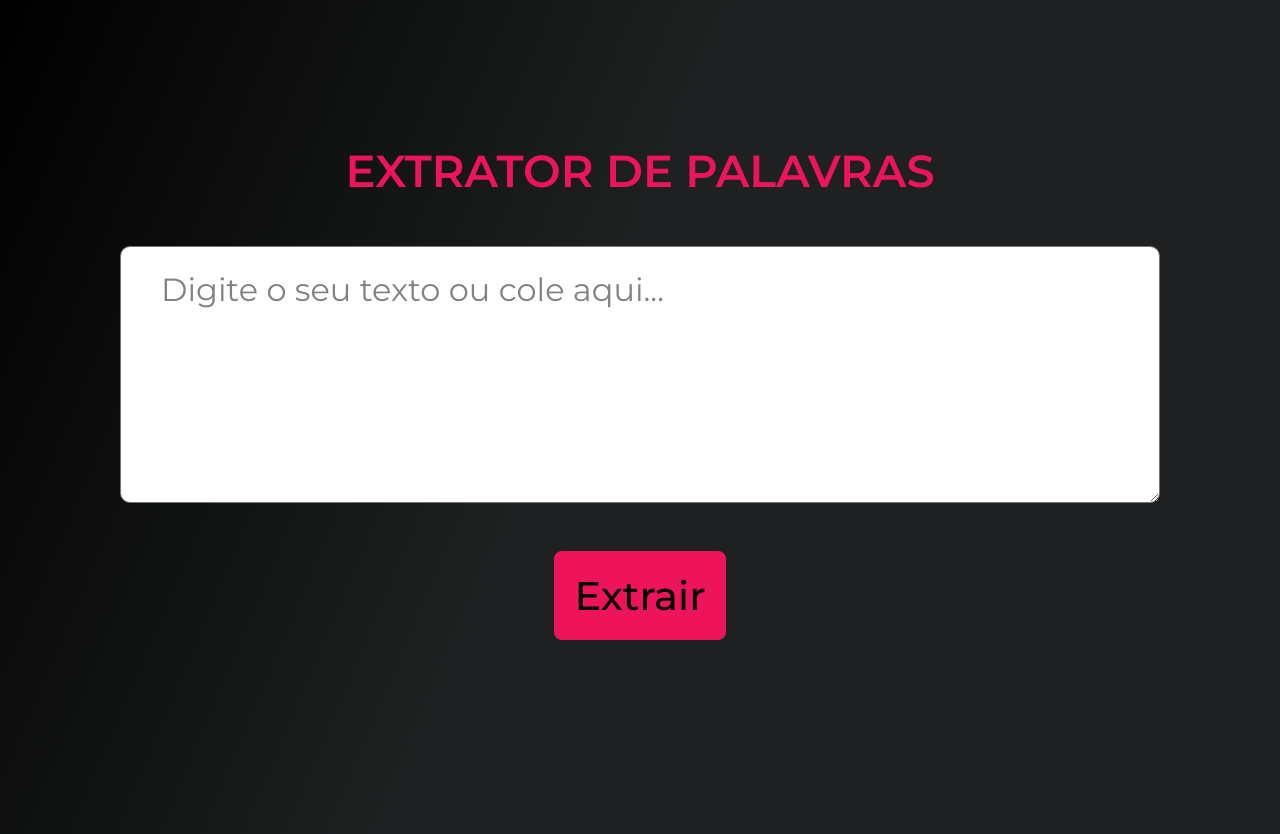
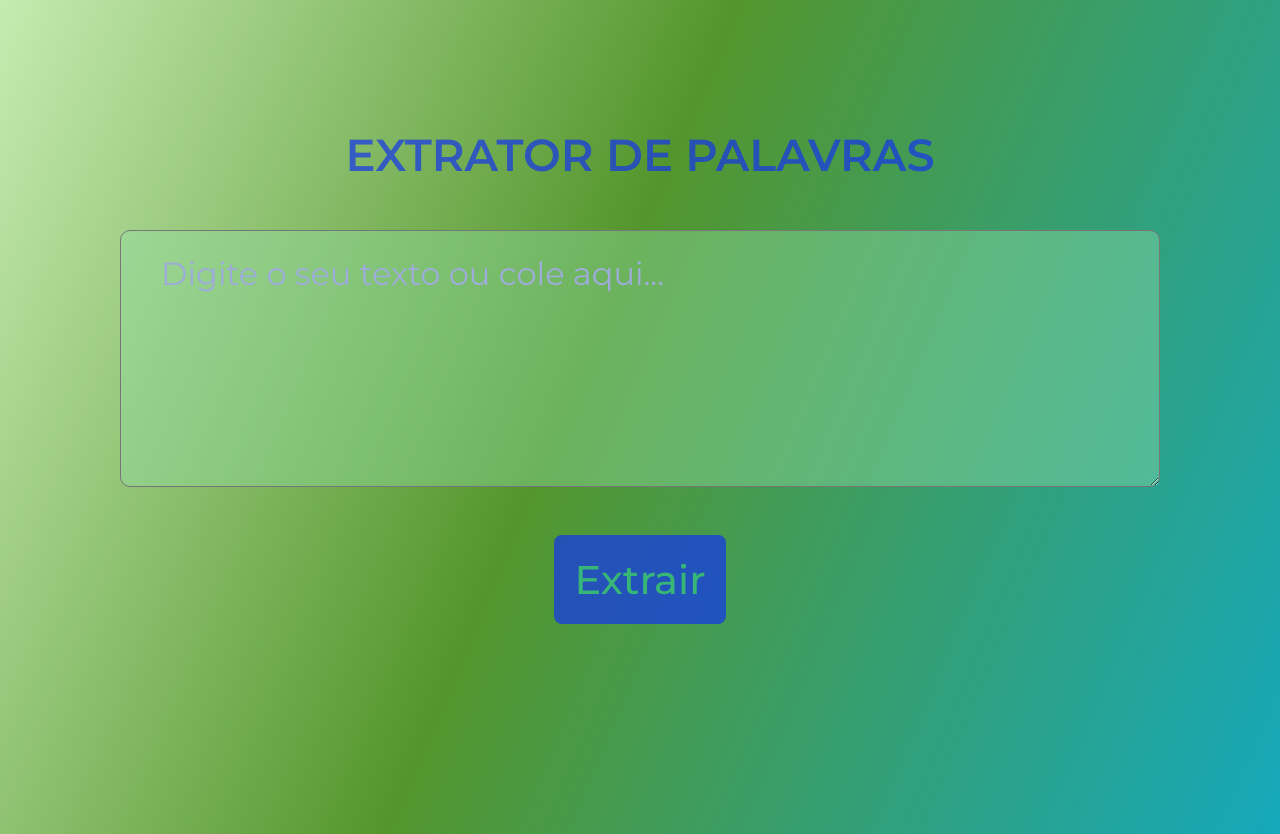
Before and after one commit to elainedemarck/seletor-de-palavras-, a plain HTML site: page index.html in a window 1280 px wide. Drawn offline with Linux system fonts and the light colour scheme.

Commit message:
aula do dia 12/09/2025

```diff
--- a/index.html
+++ b/index.html
@@ -2,16 +2,17 @@
 <html lang="pt-br">
 <head>
     <meta charset="UTF-8">
+    <meta http-equiv="X-UA-Compatible" content="IE=edge">
     <meta name="viewport" content="width=device-width, initial-scale=1.0">
-    <title>Extrator de Palavras</title>
+    <title>Extrator de palavras</title>
     <link rel="stylesheet" href="style.css">
 </head>
 <body>
     <div class="container">
-        <h1>Extrator de Palavras</h1>
-     <textarea id="entrada-de-texto" placeholder="Digite o seu texto ou cole aqui..."></textarea>
-     <button id="botao-palavrachave">Extrair</button>
-     <div id="reultado-palavrachave"></div>
+        <h1>Extrator de palavras</h1>
+        <textarea id="entrada-de-texto" placeholder="Digite o seu texto ou cole aqui..." ></textarea>
+        <button id="botao-palavrachave">Extrair</button>
+        <div id="resultado-palavrachave"></div>
     </div>
     <script src="main.js"></script>
 </body>
--- a/main.js
+++ b/main.js
@@ -1,16 +1,16 @@
 const botaoMostraPalavras = document.querySelector('#botao-palavrachave');
-botaoMostraPalavras.addEventListener('click',mostraPalavrasChave);
+botaoMostraPalavras.addEventListener('click', mostraPalavrasChave);
 
 function mostraPalavrasChave(){
     const texto = document.querySelector('#entrada-de-texto').value;
     const campoResultado = document.querySelector('#resultado-palavrachave');
-    const palavrasChave = processatexto(texto);
+    const palavrasChave = processaTexto(texto);
 
     campoResultado.textContent = palavrasChave.join(",");
+
 }
 
-
-function processatexto(texto){
-    let palavras = texto.split(/\P{L}+/u);
-    return palavras;
+function processaTexto(texto){
+  let palavras = texto.split(/\P{L}+/u);
+  return palavras;
 }
--- a/style.css
+++ b/style.css
@@ -1,11 +1,10 @@
 @import url('https://fonts.googleapis.com/css2?family=Montserrat:ital,wght@0,100..900;1,100..900&display=swap&#39;');
-
 :root {
-    --cor-destaque: #ED145B;
-    --cor-gradiente-preto: linear-gradient(113deg, #000 0%, #1E2021 44.96%, #1E2022 100%);
+    --cor-destaque: #1434edb2;
+    --cor-gradiente-preto: linear-gradient(113deg, #5cc52059 0%, #54962d 44.96%, #15a8bb 100%);
 }
 
-* {
+*{
     margin: 0;
     padding: 0;
     font-family: Montserrat;
@@ -47,12 +46,12 @@ h1 {
     gap: 0.625rem;
     align-self: stretch;
     border-radius: 0.625rem;
-    background: #FFF;
+    background: #93dfa665;
     font-size: 2rem;
 }
 
 #entrada-de-texto::placeholder {
-    color: #828282;
+    color: #9eacda;
     font-size: 2rem;
     font-weight: 400;
     line-height: normal;
@@ -67,7 +66,7 @@ h1 {
     border-radius: 0.5rem;
     border: none;
     background: var(--cor-destaque);
-    color: #000;
+    color: #38b677;
     font-size: 2.5rem;
     font-weight: 500;
     line-height: normal;
```
